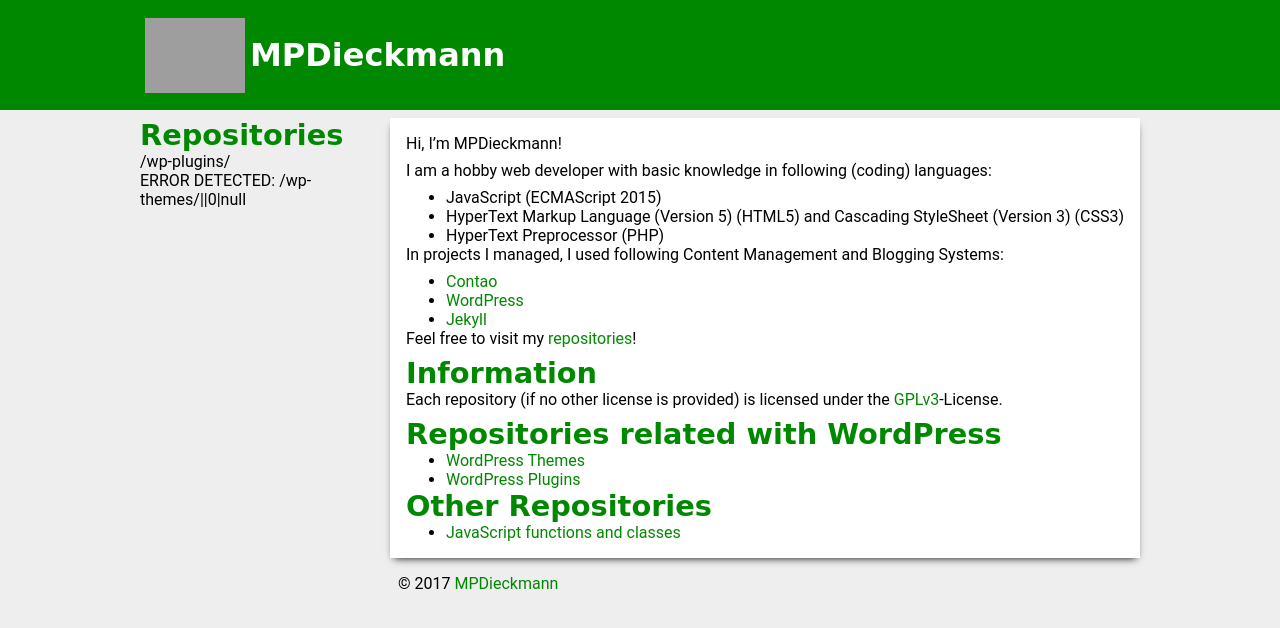
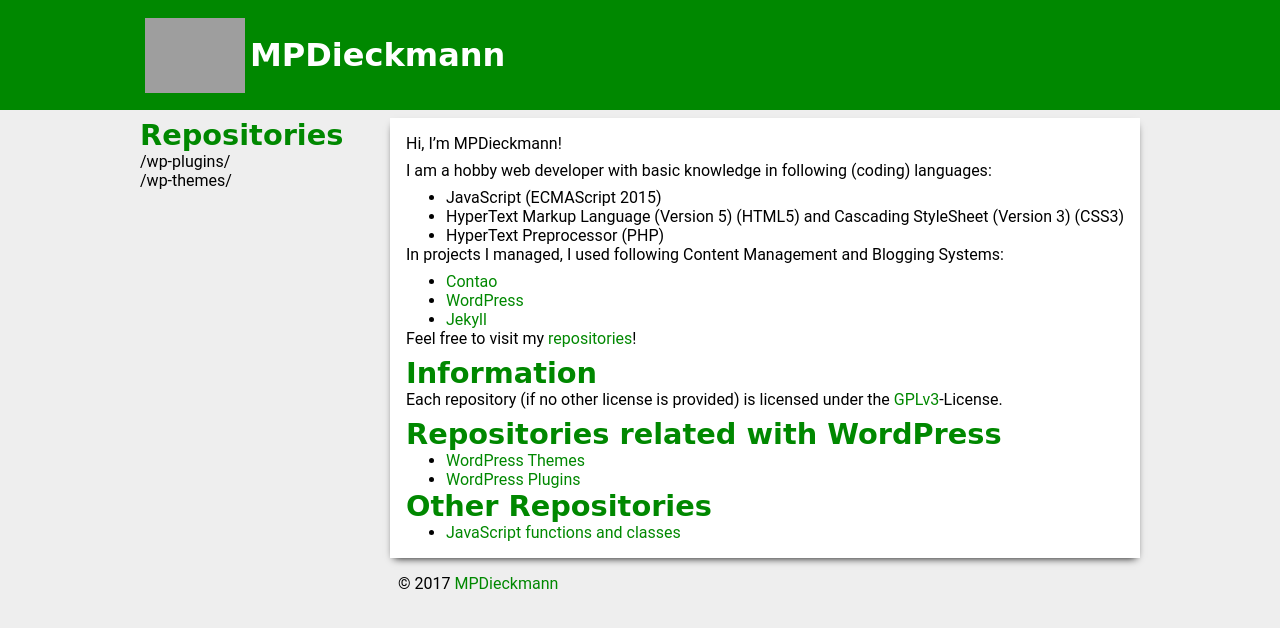
Before and after one commit to MPDieckmann/mpdieckmann.github.io, a Jekyll site: the page built from index.md, in a window 1280 px wide. Shown: the top 628 px of the page. Built offline with Jekyll 4.4.1, drawn with Linux system fonts in a browser that asks for light colours.

Commit message:
Update sidebar-widgets.html

```diff
--- a/_includes/sidebar-widgets.html
+++ b/_includes/sidebar-widgets.html
@@ -2,7 +2,7 @@
   <h2>Repositories</h2>
   <ul class="menu">
 {% assign depth = 0 %}
-{% assign arr = [ "/" ] %}
+{% assign arr = "/" | split: "" %}
 {% assign currentMenu = "/" %}
 {% for item in site.repositories %}
   {% unless item.url contains currentMenu %}
```
